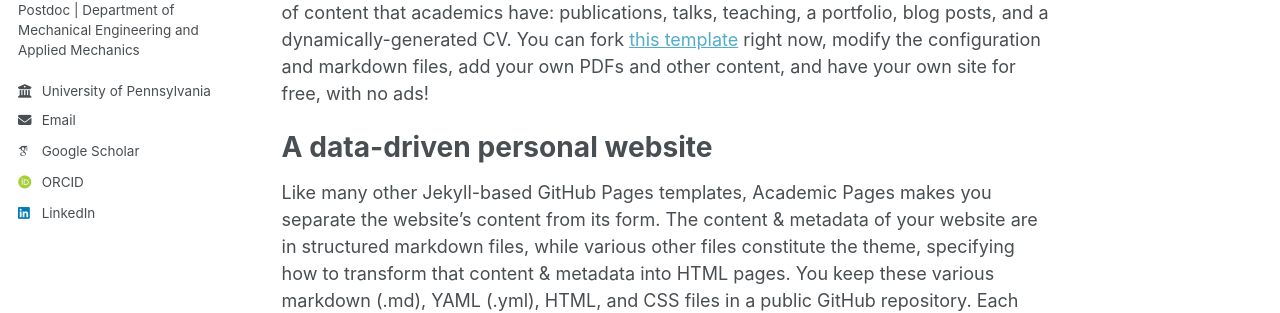
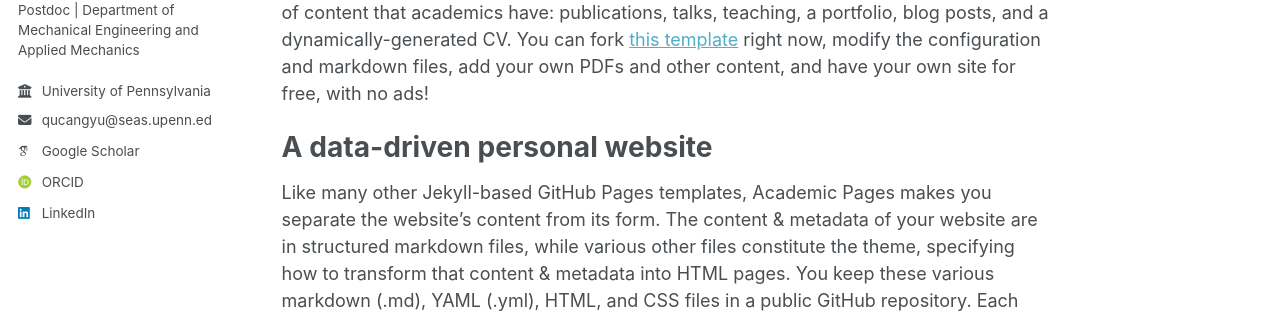
Before and after one commit to qucangyu/qucangyu.github.io, a Jekyll site: the page built from _pages/about.md, in a window 1280 px wide. Shown: the part 305-618 px from the top of the page. Built offline with Jekyll 4.4.1, drawn with Linux system fonts in a browser that asks for light colours; some web fonts are replaced.

Commit message:
Update ui-text.yml

```diff
--- a/_data/ui-text.yml
+++ b/_data/ui-text.yml
@@ -25,7 +25,7 @@ en: &DEFAULT_EN
   feed_label                 : "Feed"
   powered_by                 : "Powered by"
   website_label              : "Website"
-  email_label                : "Email"
+  email_label                : "qucangyu@seas.upenn.edu" # "Email"
   recent_posts               : "Recent Posts"
   undefined_wpm              : "Undefined parameter words_per_minute at _config.yml"
   comment_form_info          : "Your email address will not be published. Required fields are marked"
```
